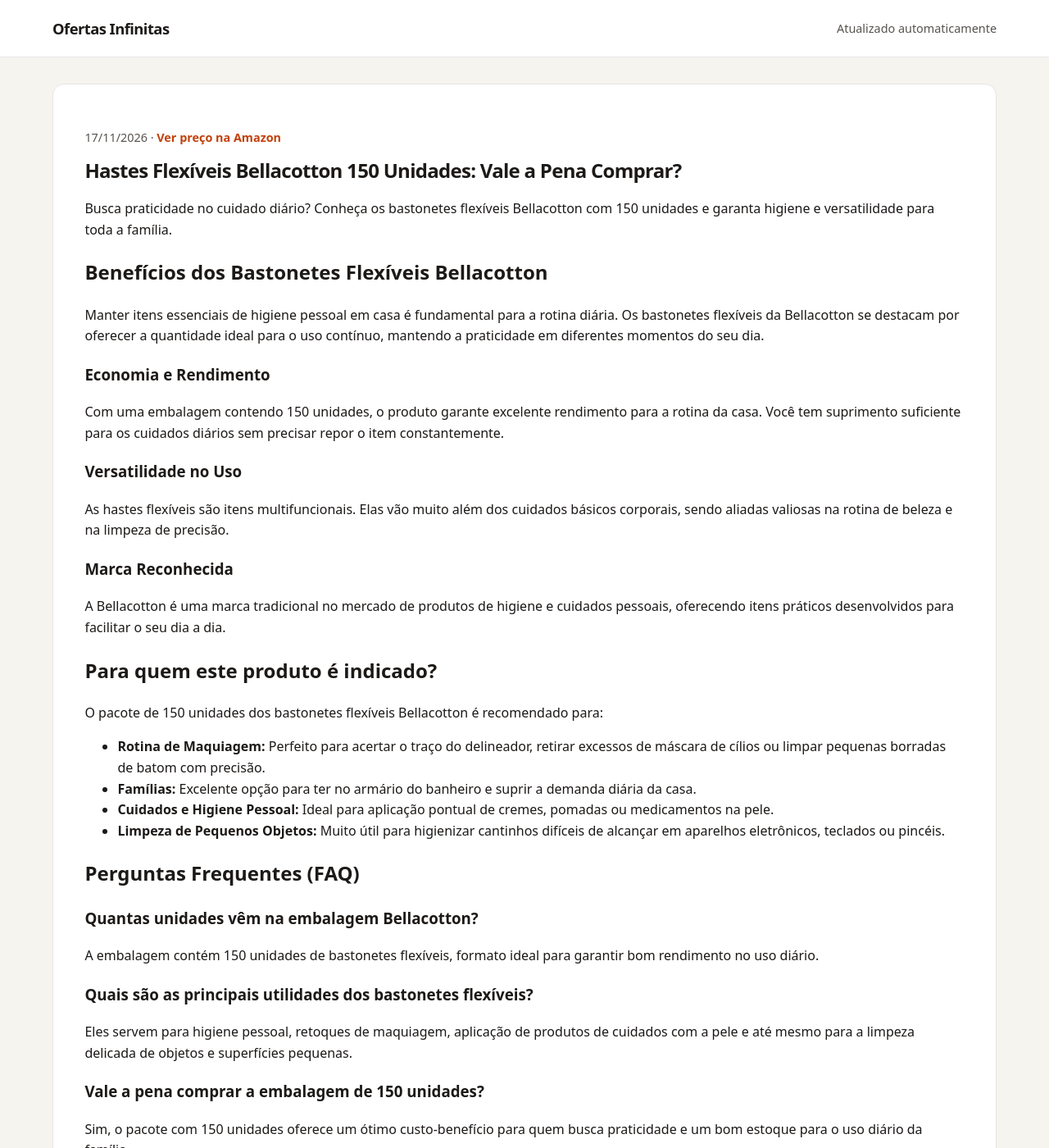
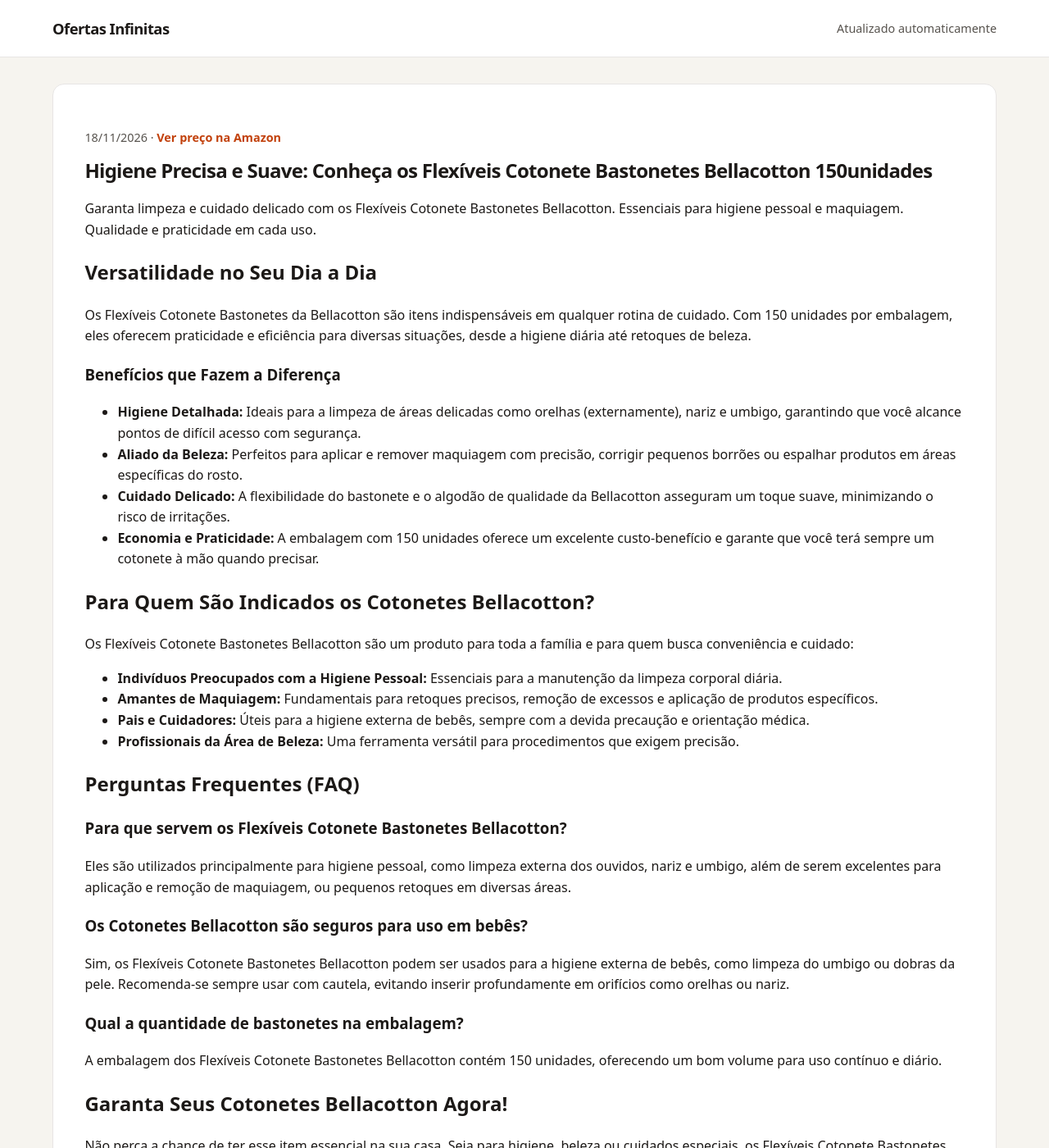
Before and after one commit to Monuver/afiliado, a Jekyll site: the page built from _posts/2026-08-19-flexiveis-cotonete-bastonetes-bellacotton-150unidades-b0cx9wkp1b.md, in a window 1280 px wide and 1400 px high. Shown: the whole window at 82% size. Built offline with Jekyll 4.4.1, drawn with Linux system fonts in a browser that asks for light colours; some of the changed text lies outside the part shown.

Commit message:
chore: novas ofertas geradas automaticamente

```diff
--- a/_posts/2026-08-19-flexiveis-cotonete-bastonetes-bellacotton-150unidades-b0cx9wkp1b.md
+++ b/_posts/2026-08-19-flexiveis-cotonete-bastonetes-bellacotton-150unidades-b0cx9wkp1b.md
@@ -1,8 +1,8 @@
 ---
 layout: post
-title: 'Hastes Flexíveis Bellacotton 150 Unidades: Vale a Pena Comprar?'
-description: Busca praticidade no cuidado diário? Conheça os bastonetes flexíveis Bellacotton com 150 unidades e garanta higiene e versatilidade para toda a família.
-date: 2026-11-17 14:26:47 -0300
+title: 'Higiene Precisa e Suave: Conheça os Flexíveis Cotonete Bastonetes Bellacotton 150unidades'
+description: Garanta limpeza e cuidado delicado com os Flexíveis Cotonete Bastonetes Bellacotton. Essenciais para higiene pessoal e maquiagem. Qualidade e...
+date: 2026-11-18 14:00:03 -0300
 categories:
 - ofertas
 image: ''
@@ -10,45 +10,46 @@ preco: Ver preço na Amazon
 affiliate_url: https://amzn.to/4qoOHSN
 ---
 
-# Hastes Flexíveis Bellacotton 150 Unidades: Vale a Pena Comprar?
+# Higiene Precisa e Suave: Conheça os Flexíveis Cotonete Bastonetes Bellacotton 150unidades
 
-Busca praticidade no cuidado diário? Conheça os bastonetes flexíveis Bellacotton com 150 unidades e garanta higiene e versatilidade para toda a família.
+Garanta limpeza e cuidado delicado com os Flexíveis Cotonete Bastonetes Bellacotton. Essenciais para higiene pessoal e maquiagem. Qualidade e praticidade em cada uso.
 
-## Benefícios dos Bastonetes Flexíveis Bellacotton
+## Versatilidade no Seu Dia a Dia
 
-Manter itens essenciais de higiene pessoal em casa é fundamental para a rotina diária. Os bastonetes flexíveis da Bellacotton se destacam por oferecer a quantidade ideal para o uso contínuo, mantendo a praticidade em diferentes momentos do seu dia.
+Os Flexíveis Cotonete Bastonetes da Bellacotton são itens indispensáveis em qualquer rotina de cuidado. Com 150 unidades por embalagem, eles oferecem praticidade e eficiência para diversas situações, desde a higiene diária até retoques de beleza.
 
-### Economia e Rendimento
-Com uma embalagem contendo 150 unidades, o produto garante excelente rendimento para a rotina da casa. Você tem suprimento suficiente para os cuidados diários sem precisar repor o item constantemente.
+### Benefícios que Fazem a Diferença
 
-### Versatilidade no Uso
-As hastes flexíveis são itens multifuncionais. Elas vão muito além dos cuidados básicos corporais, sendo aliadas valiosas na rotina de beleza e na limpeza de precisão.
+*   **Higiene Detalhada:** Ideais para a limpeza de áreas delicadas como orelhas (externamente), nariz e umbigo, garantindo que você alcance pontos de difícil acesso com segurança.
+*   **Aliado da Beleza:** Perfeitos para aplicar e remover maquiagem com precisão, corrigir pequenos borrões ou espalhar produtos em áreas específicas do rosto.
+*   **Cuidado Delicado:** A flexibilidade do bastonete e o algodão de qualidade da Bellacotton asseguram um toque suave, minimizando o risco de irritações.
+*   **Economia e Praticidade:** A embalagem com 150 unidades oferece um excelente custo-benefício e garante que você terá sempre um cotonete à mão quando precisar.
 
-### Marca Reconhecida
-A Bellacotton é uma marca tradicional no mercado de produtos de higiene e cuidados pessoais, oferecendo itens práticos desenvolvidos para facilitar o seu dia a dia.
+## Para Quem São Indicados os Cotonetes Bellacotton?
 
-## Para quem este produto é indicado?
+Os Flexíveis Cotonete Bastonetes Bellacotton são um produto para toda a família e para quem busca conveniência e cuidado:
 
-O pacote de 150 unidades dos bastonetes flexíveis Bellacotton é recomendado para:
-
-- **Rotina de Maquiagem:** Perfeito para acertar o traço do delineador, retirar excessos de máscara de cílios ou limpar pequenas borradas de batom com precisão.
-- **Famílias:** Excelente opção para ter no armário do banheiro e suprir a demanda diária da casa.
-- **Cuidados e Higiene Pessoal:** Ideal para aplicação pontual de cremes, pomadas ou medicamentos na pele.
-- **Limpeza de Pequenos Objetos:** Muito útil para higienizar cantinhos difíceis de alcançar em aparelhos eletrônicos, teclados ou pincéis.
+*   **Indivíduos Preocupados com a Higiene Pessoal:** Essenciais para a manutenção da limpeza corporal diária.
+*   **Amantes de Maquiagem:** Fundamentais para retoques precisos, remoção de excessos e aplicação de produtos específicos.
+*   **Pais e Cuidadores:** Úteis para a higiene externa de bebês, sempre com a devida precaução e orientação médica.
+*   **Profissionais da Área de Beleza:** Uma ferramenta versátil para procedimentos que exigem precisão.
 
 ## Perguntas Frequentes (FAQ)
 
-### Quantas unidades vêm na embalagem Bellacotton?
-A embalagem contém 150 unidades de bastonetes flexíveis, formato ideal para garantir bom rendimento no uso diário.
+### Para que servem os Flexíveis Cotonete Bastonetes Bellacotton?
 
-### Quais são as principais utilidades dos bastonetes flexíveis?
-Eles servem para higiene pessoal, retoques de maquiagem, aplicação de produtos de cuidados com a pele e até mesmo para a limpeza delicada de objetos e superfícies pequenas.
+Eles são utilizados principalmente para higiene pessoal, como limpeza externa dos ouvidos, nariz e umbigo, além de serem excelentes para aplicação e remoção de maquiagem, ou pequenos retoques em diversas áreas.
 
-### Vale a pena comprar a embalagem de 150 unidades?
-Sim, o pacote com 150 unidades oferece um ótimo custo-benefício para quem busca praticidade e um bom estoque para o uso diário da família.
+### Os Cotonetes Bellacotton são seguros para uso em bebês?
 
-## Garanta os Bastonetes Flexíveis Bellacotton
+Sim, os Flexíveis Cotonete Bastonetes Bellacotton podem ser usados para a higiene externa de bebês, como limpeza do umbigo ou dobras da pele. Recomenda-se sempre usar com cautela, evitando inserir profundamente em orifícios como orelhas ou nariz.
 
-Se você procura um produto prático, versátil e essencial para a rotina de cuidados da sua casa, vale a pena conferir a oferta disponível online.
+### Qual a quantidade de bastonetes na embalagem?
+
+A embalagem dos Flexíveis Cotonete Bastonetes Bellacotton contém 150 unidades, oferecendo um bom volume para uso contínuo e diário.
+
+## Garanta Seus Cotonetes Bellacotton Agora!
+
+Não perca a chance de ter esse item essencial na sua casa. Seja para higiene, beleza ou cuidados especiais, os Flexíveis Cotonete Bastonetes Bellacotton são a escolha certa para quem busca qualidade e praticidade.
 
 [Confira o preço atualizado na Amazon](https://amzn.to/4qoOHSN)
```
Also changed, not shown: _posts/2026-08-18-cafeteira-italiana-expresso-aluminio-xicaras-b08b79hyvc.md (+19 -32 lines), _posts/2026-08-19-cadeira-escritorio-presidente-duoffice-du500a-b09vnbcfdj.md (+39 -24 lines), _posts/2026-08-19-shampoo-clorexidina-seborreia-queda-500ml-b09l9qkmd1.md (+33 -20 lines).
